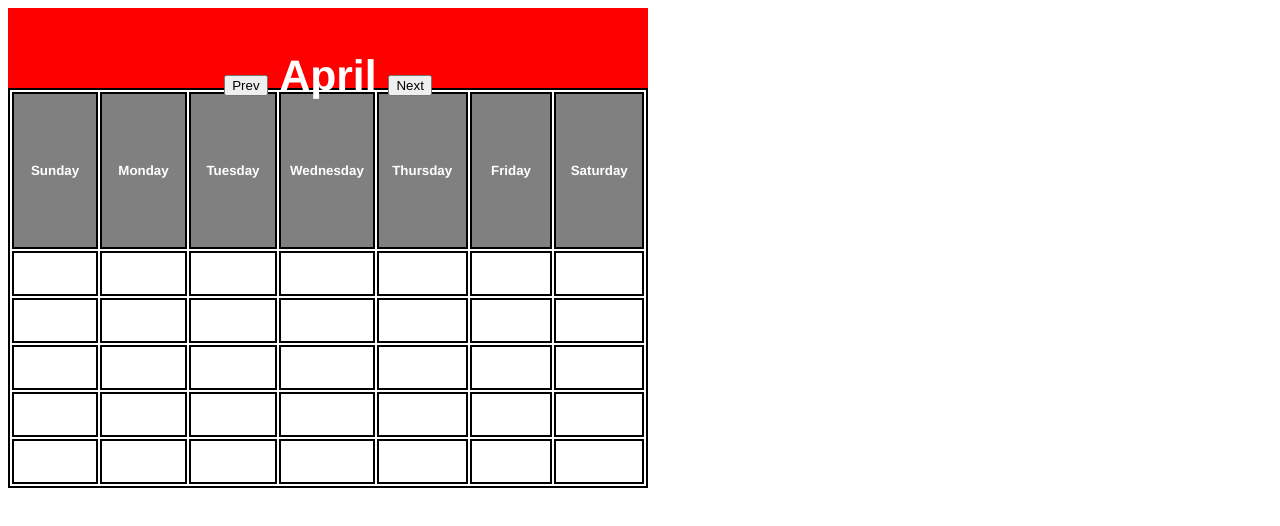
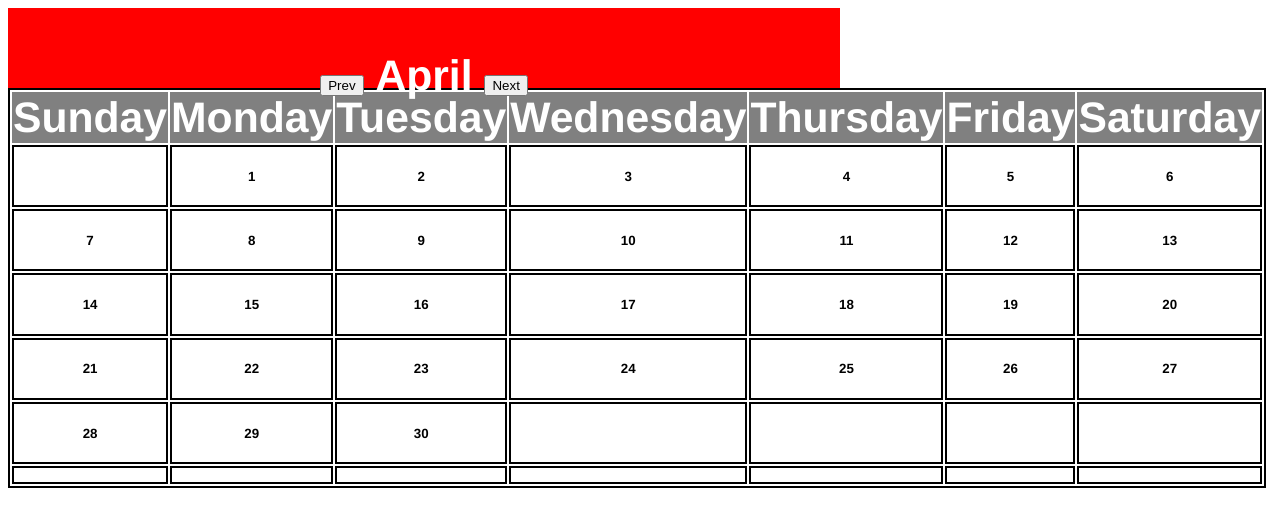
Before and after one commit to CitizenSNPs/calendar_app, a website: page calendar_app/front/index.html in a window 1280 px wide. Drawn offline with nearby package versions, Linux system fonts and the light colour scheme.

Commit message:
added inputDays function

```diff
--- a/calendar_app/front/calendarIndex.js
+++ b/calendar_app/front/calendarIndex.js
@@ -1,7 +1,29 @@
 $("document").ready(function() {
   console.log('script loaded');
-})
+  inputDays();
+});
 
+// // let firstDay = (new Date(2019,  )).getDay();
+// console.log(firstDay);
+const months = ["January", "February","March","April","May","June","July","August",
+"September", "October", "November", "December"];
+const table = document.getElementById('calendar');
+
+const daysInMonth = function(month, year) {
+    return new Date(year, month, 0).getDate();
+}
+
+
+const inputDays = function(){
+  $('td').html("");
+  let index = months.indexOf($("p").html()); //index of month in months array
+  let firstDay = new Date(2019, index).getDay(); //first day of the month
+
+  let test = daysInMonth(index+1,2019);
+  for (var i = firstDay, j=0; j<test ; i++, j++){
+  $('td').eq(i).html(j+1) //adding days starting at first day of month
+}
+}
 //AJAX request to server; get request to grab employee data
 $("td").click(function(){
   console.log(this.className);
@@ -20,7 +42,7 @@ $("td").click(function(){
     }
   });
 });
-
+//next button
 $('#Next').click(function(){
   if ($("p").html()=="December"){
     console.log("Month is december");
@@ -30,8 +52,9 @@ $('#Next').click(function(){
   "September", "October", "November", "December"];
   var index = months.indexOf($("p").html());
   $("p").html(months[index+1]);
+  inputDays();
 });
-
+//prev button
 $('#Prev').click(function(){
   if ($("p").html()=="January"){
     console.log("Month is january");
@@ -41,4 +64,5 @@ $('#Prev').click(function(){
   "September", "October", "November", "December"];
   var index = months.indexOf($("p").html());
   $("p").html(months[index-1]);
+  inputDays();
 });
--- a/calendar_app/front/index.css
+++ b/calendar_app/front/index.css
@@ -5,6 +5,7 @@ body{
   font-weight: bold;
   font-size: 32pt;
 }
+
 
 .calendar {
   border: black solid 2px;
@@ -16,12 +17,13 @@ td {
   border: black solid 2px;
   color: black;
   font-size: 10pt;
-  width: 100px;
+  width: 50%;
 }
 
 .month{
   background-color: red;
   height: 10vh;
+  width: 65vw;
 }
 
 .daysofweekcell{
@@ -31,7 +33,7 @@ td {
 }
 
 .container {
-  width: 50vw;
+  width: 70vw;
 }
 
 button{
--- a/calendar_app/front/index.html
+++ b/calendar_app/front/index.html
@@ -11,24 +11,27 @@
 
     <div class="month">
       <button type="button" id="Prev">Prev</button>
-      <p>April</p>
+      <p #monthtext>April</p>
       <button type="button" id="Next">Next</button>
 
     </div>
 
     <div class="days">
-    <table class="calendar">
+    <table class="calendar" id="calendar">
 
+      <thead>
       <tr id="daysofweek">
-        <td class="daysofweekcell">Sunday</td>
-        <td class="daysofweekcell">Monday</td>
-        <td class="daysofweekcell">Tuesday</td>
-        <td class="daysofweekcell">Wednesday</td>
-        <td class="daysofweekcell">Thursday</td>
-        <td class="daysofweekcell">Friday</td>
-        <td class="daysofweekcell">Saturday</td>
+        <th class="daysofweekcell">Sunday</th>
+        <th class="daysofweekcell">Monday</th>
+        <th class="daysofweekcell">Tuesday</th>
+        <th class="daysofweekcell">Wednesday</th>
+        <th class="daysofweekcell">Thursday</th>
+        <th class="daysofweekcell">Friday</th>
+        <th class="daysofweekcell">Saturday</th>
       </tr>
+    </thead>
 
+    <tbody>
     <tr id="week1">
       <td class="Sunday"></td>
       <td class="Monday"></td>
@@ -78,6 +81,17 @@
       <td class="Friday"></td>
       <td class="Saturday"></td>
     </tr>
+
+    <tr id="week6">
+      <td class="Sunday"></td>
+      <td class="Monday"></td>
+      <td class="Tuesday"></td>
+      <td class="Wednesday"></td>
+      <td class="Thursday"></td>
+      <td class="Friday"></td>
+      <td class="Saturday"></td>
+    </tr>
+  </tbody>
     </table>
     </div>
     </div>
```
